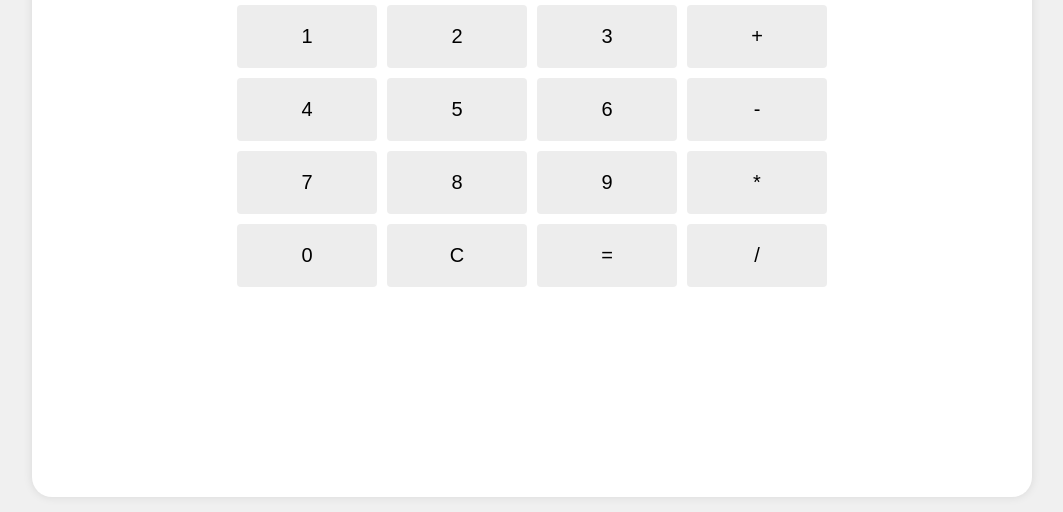
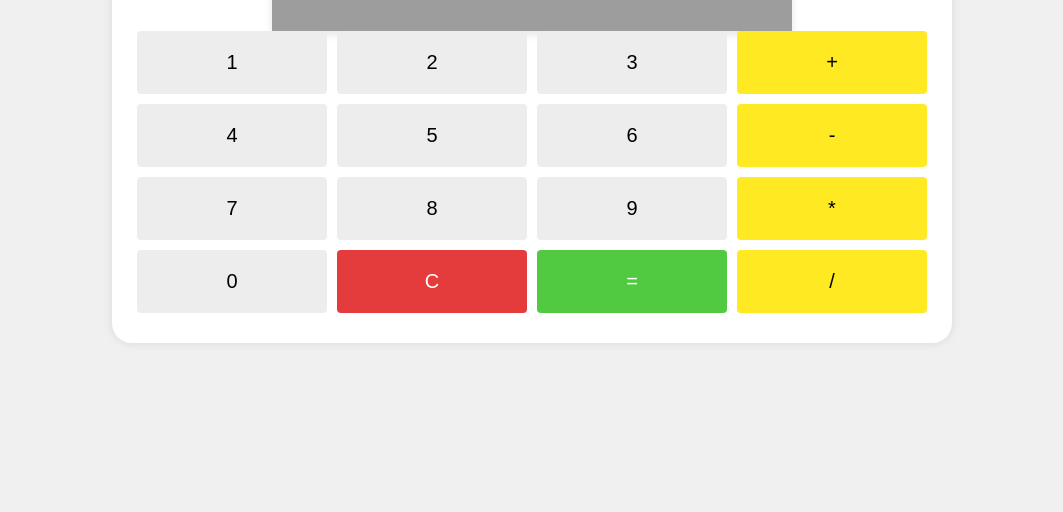
Before and after one commit to vshylin/VCSfrontendcourse, a plain HTML site: page Calculator/html/index.html in a window 1280 px wide. Shown: the part 288-800 px from the top of the page, without its empty margins (108-1171 px from the left). Drawn offline with Linux system fonts and the light colour scheme.

Commit message:
Sunday 23/06 2nd update

```diff
--- a/Calculator/css/styles.css
+++ b/Calculator/css/styles.css
@@ -20,12 +20,46 @@ body {
   flex-direction: column;
   align-items: center;
   background-color: #ffffff; /* white */
-  padding: 200px;
-  border-radius: 20px;
+  padding:20px;
+  border-radius:20px;
   box-shadow: 0 0 10px rgba(0, 0, 0, 0.1);
   width: 100%;
-  max-width: 600px;
+  max-width: 800px;
 
+
+
+}
+
+
+.input-line {
+  display: flex;
+  justify-content: center;
+  align-items: center;
+  flex: 1;
+
+  box-shadow: 0 4px 8px rgba(0, 0, 0, 0.1);
+  width: 500px;
+  height: 40px;
+  margin: auto;
+  padding: 10px;
+
+  font-size: 25px;
+  font-weight: bold;
+  background-color: #9d9d9d;
+  color: #ededed;
+
+
+}
+
+.input-line input {
+  width: 100%;
+  height: 100%;
+  border: none;
+  background: transparent;
+  color: inherit;
+  font-size: inherit;
+  font-weight: inherit;
+  text-align: center;
 }
 
 
@@ -37,7 +71,6 @@ body {
 }
 
 .button-line button {
-
 
   flex: 1;
   margin: 0 5px;
--- a/Calculator/html/index.html
+++ b/Calculator/html/index.html
@@ -10,29 +10,38 @@
 
   <div class="main-container">
     <h1 class="title">Calculator</h1>
+
+    <div class="input-line">
+        <form>
+
+            <input type="text" disabled>
+
+        </form>
+
+    </div>
     <div class="button-line">
         <button>1</button>
         <button>2</button>
         <button>3</button>
-        <button>+</button>
+        <button style="background-color: rgb(255, 233, 35);">+</button>
     </div>
     <div class="button-line">
         <button>4</button>
         <button>5</button>
         <button>6</button>
-        <button>-</button>
+        <button style="background-color: rgb(255, 233, 35);">-</button>
     </div>
     <div class="button-line">
         <button>7</button>
         <button>8</button>
         <button>9</button>
-        <button>*</button>
+        <button style="background-color: rgb(255, 233, 35);">*</button>
     </div>
     <div class="button-line">
         <button>0</button>
-        <button>C</button>
-        <button>=</button>
-        <button>/</button>
+        <button style="background-color: #e43c3c; color: white;">C</button>
+        <button style="background-color: rgb(81, 202, 65); color:white;">=</button>
+        <button style="background-color: rgb(255, 233, 35);">/</button>
     </div>
 </div>
 
```
